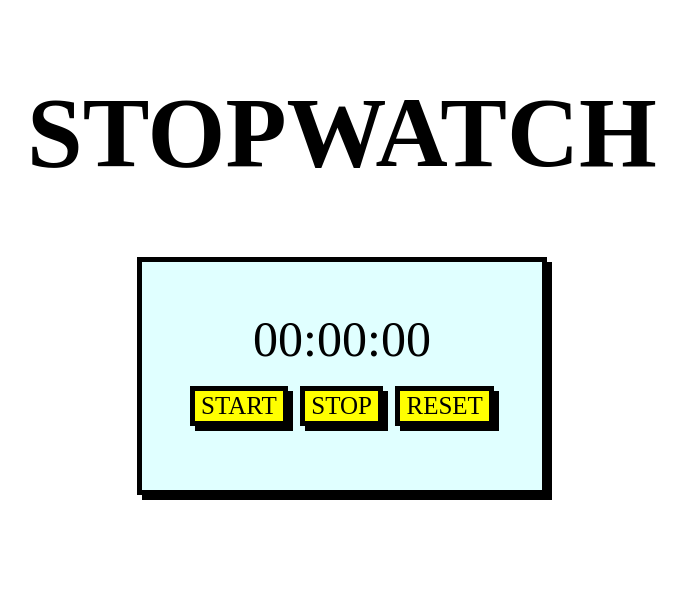
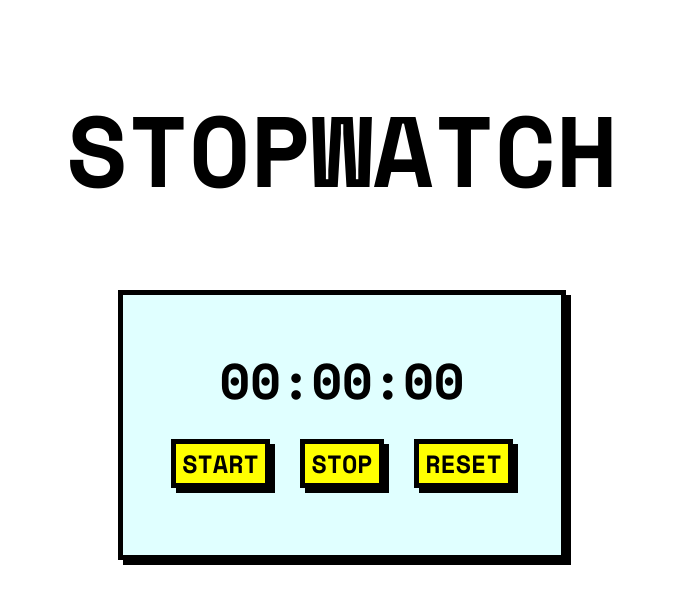
Before and after one commit to aztec220402/simple_stopwatch, a plain HTML site: page index.html in a window 1280 px wide. Shown: the whole page, without its empty margins (298-985 px from the left). Drawn offline with nearby package versions, Linux system fonts and the light colour scheme.

Commit message:
Update styles.css

```diff
--- a/styles.css
+++ b/styles.css
@@ -1,4 +1,9 @@
-* { font-family: "Iosevka Black"; }
+@import url('https://fonts.googleapis.com/css2?family=Space+Mono:ital,wght@0,400;0,700;1,400;1,700&display=swap');
+
+* {
+    font-family: "Space Mono", monospace;
+    font-weight: bolder;
+}
 body {
     display: flex;
     flex-direction: column;
```
